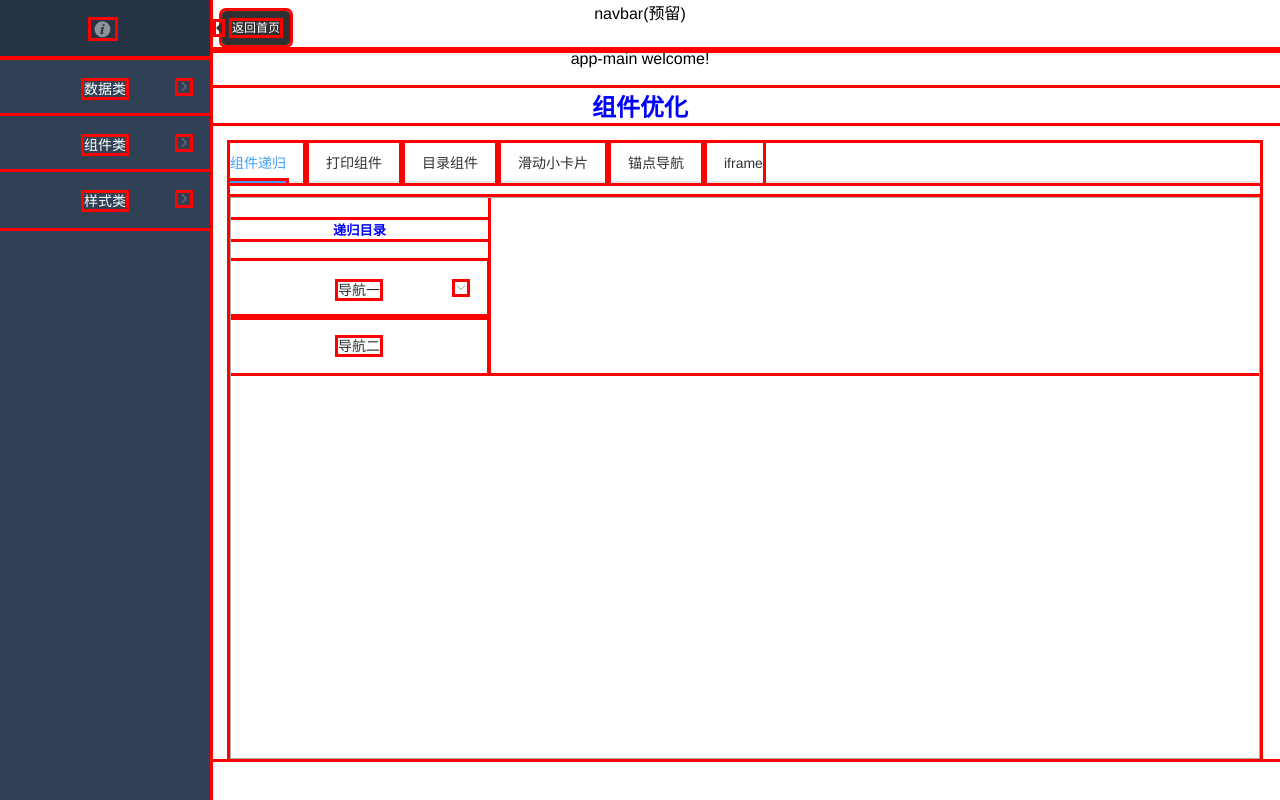
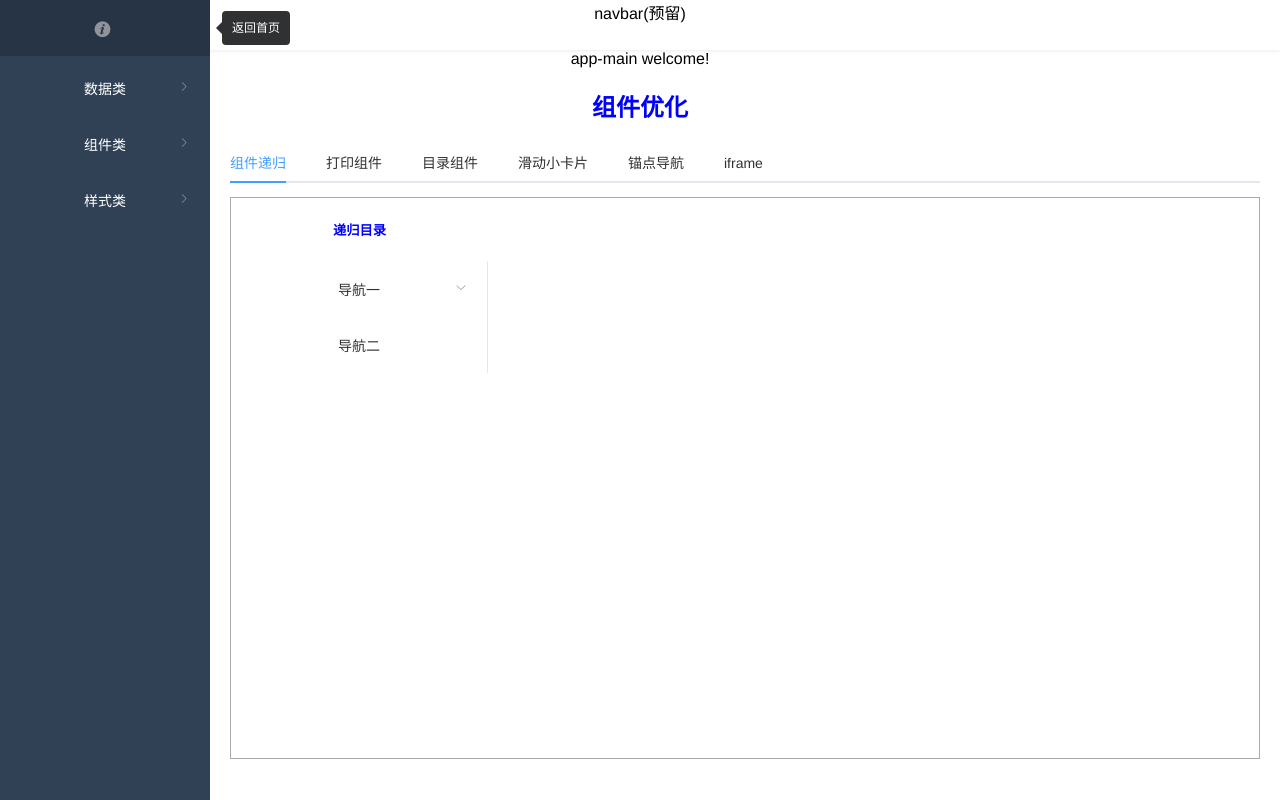
Before and after one commit to felixwu18/ginkgoCreator, a Vue app: page /#/home/son in a window 1280 px wide. Built offline with nearby package versions, Linux system fonts and the light colour scheme.

Commit message:
iframe_objtourl

```diff
--- a/src/styles/index.less
+++ b/src/styles/index.less
@@ -6,6 +6,6 @@ body {
   text-rendering: optimizeLegibility;
   font-family: Helvetica Neue, Helvetica, PingFang SC, Hiragino Sans GB, Microsoft YaHei, Arial, sans-serif;
   }
-* {
-  outline: solid red;
-}
+// * {
+//   outline: solid red;
+// }
```
